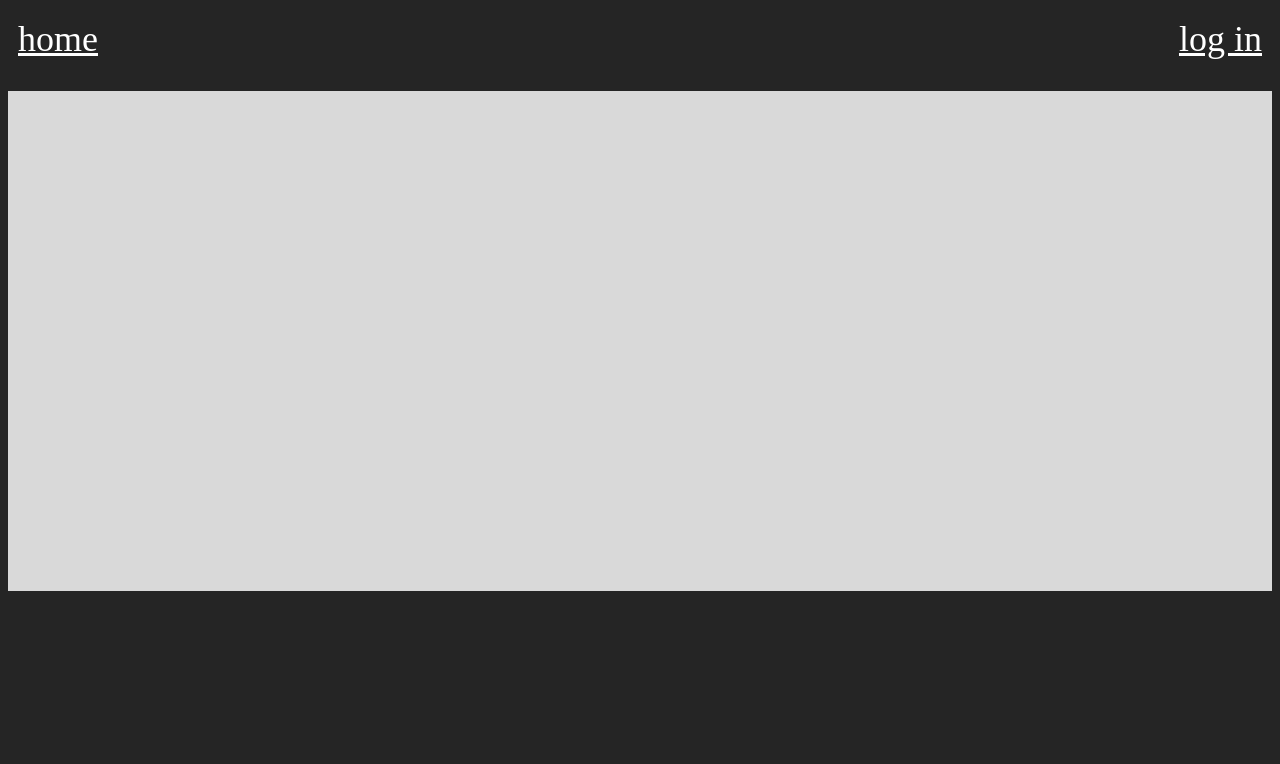
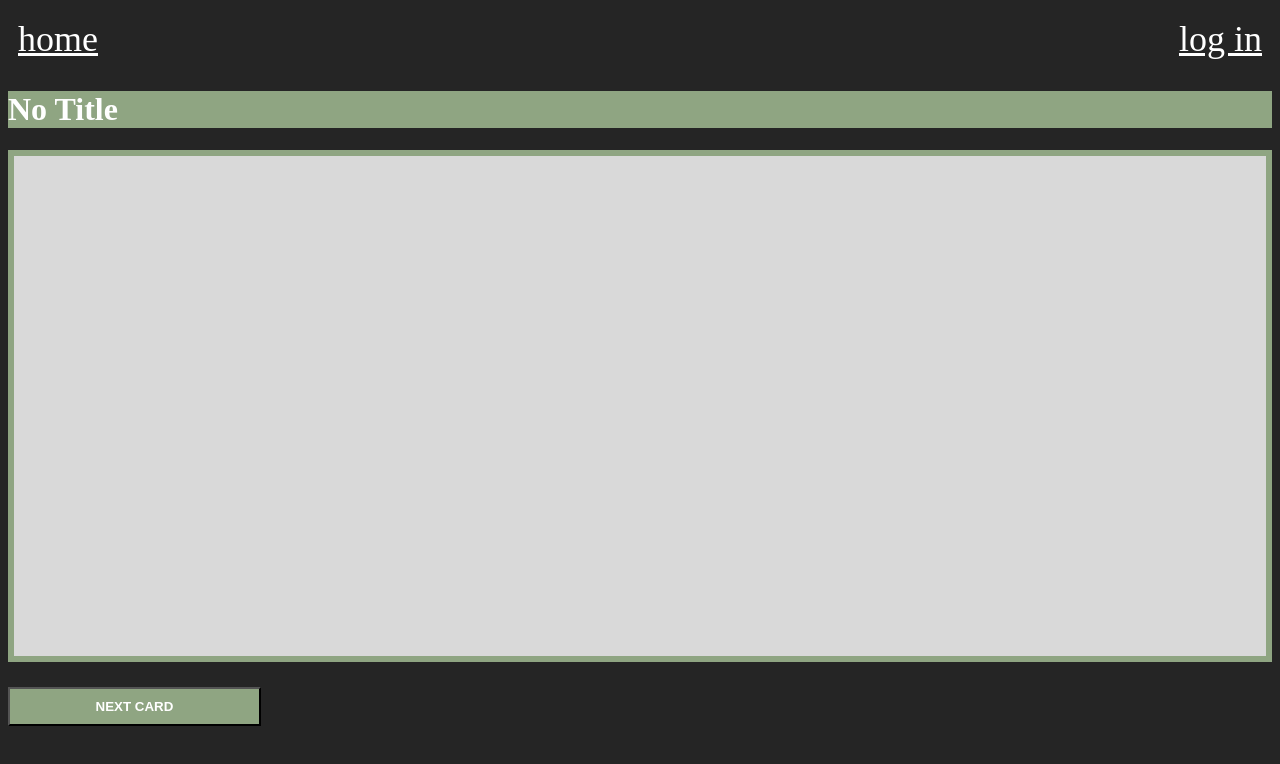
Before and after one commit to the-pink-fairy-armadillos/FlashCards, a React app: page /flashcard/1 in a window 1280 px wide. Shown: the top 764 px of the page. Built offline with nearby package versions, Linux system fonts and the light colour scheme; no server answers; the HTML template or start-up script is replaced by a standard one.

Commit message:
alina changes in flashcard, styled/centered the cards

```diff
--- a/src/client/Components/ShowCard/FlashCards.js
+++ b/src/client/Components/ShowCard/FlashCards.js
@@ -4,12 +4,15 @@ import styles from './flashCard.module.css';
 import { useEffect } from 'react';
 import { v4 as uuid } from 'uuid';
 import { json, useParams } from 'react-router-dom';
+import { useNavigate } from 'react-router-dom';
 
 const FlashCard = () => {
   const { id } = useParams();
   console.log(id);
   const [cardData, setCardData] = useState({});
+  const [nextCard, setnextCard] = useState({});
   const [showFront, setShowFront] = useState(false);
+  const navigate = useNavigate();
 
 
   useEffect(() => {
@@ -24,20 +27,35 @@ const FlashCard = () => {
     });
   }, []);
 
+  useEffect(() => {
+    // we cannot use async/await in useEffect without wrapping in outer function
+    const response = axios({
+      method: 'get',
+      withCredentials: true,
+      url: `http://localhost:8080/api/cards/nextCard/${id}`,
+    }).then((res) => {
+      console.log(res.data)
+      console.log('checking for res.data', res.data)
+      setnextCard(res.data);
+    });
+  }, []);
+
   return (
     <>
 
-      <div className="container d-flex justify-content-center">
+      <div className="container d-flex justify-content-center text-center">
         <div className="col">
           <div id="card-title-wrapper" className={`${styles.containerbox}`}>
-            <h1 className={`${styles.title}`}>{cardData.title}</h1>
+            <h1 className={`${styles.title}`}>{cardData.title ?? ' No Title'}</h1>
           </div>
 
           <div id="card-frontCard" onClick={() => setShowFront(!showFront)} className={`${styles.containerbox2}` }>
-            <p className="title">
+            <p className={`${styles.paragraph}`}>
               {showFront ? cardData.front : cardData.back}
             </p>
          </div>
+
+         <button onClick={() => window.location.href=(`/flashcard/${nextCard}`) } className={`${styles.addCardBtn}`}>NEXT CARD</button>
 
         </div>
       </div>
--- a/src/client/Components/ShowCard/flashCard.module.css
+++ b/src/client/Components/ShowCard/flashCard.module.css
@@ -1,4 +1,3 @@
-
 .containerbox {
     background-color: #8FA582 !important;
 }
@@ -6,9 +5,31 @@
 .containerbox2 {
     background-color: #D9D9D9 !important;
     height: 500px;
+    width: 1500px;
+    display: table-cell;
+    border: 6px solid #8FA582;
+    vertical-align: middle;
 }
 
 .title {
-    font-family: 'Franklin Gothic Medium', 'Arial Narrow', Arial, sans-serif !important;
     color: white !important;
 }
+
+.paragraph {
+    font-size: 30px;
+}
+
+.addCardBtn {
+    margin-top: 25px;
+    padding: 10px 10px;
+    width: 20%;
+    background: #8fa582;
+    color: white;
+    font-weight: bold;
+  }
+
+  .addCardBtn:hover {
+    background: white;
+    color: #8fa582;
+    width: 18%;
+  }
```
Also changed, not shown: src/server/apiRouter.js (+33 -0 lines).
